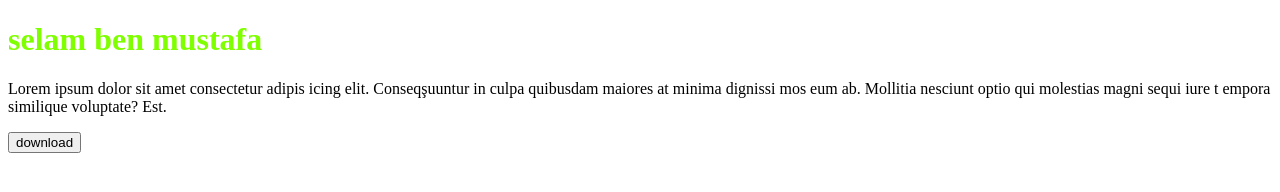
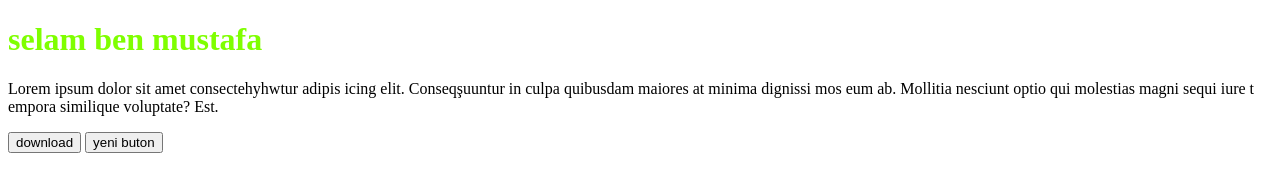
Before and after one commit to MustafaFalay/demo, a plain HTML site: page index.html in a window 1280 px wide. Drawn offline with Linux system fonts and the light colour scheme.

Commit message:
yeni butan

```diff
--- a/index.html
+++ b/index.html
@@ -11,11 +11,12 @@
 
 <body>
     <h1>selam ben mustafa</h1>
-    <p>Lorem ipsum dolor sit amet consectetur adipis
+    <p>Lorem ipsum dolor sit amet consectehyhwtur adipis
         icing elit. Conseqşuuntur in culpa quibusdam maiores at minima dignissi
         mos eum ab. Mollitia nesciunt optio qui molestias magni sequi iure t
         empora similique voluptate? Est.</p>
     <button>download</button>
+    <button>yeni buton</button>
 </body>
 
 </html>
```
